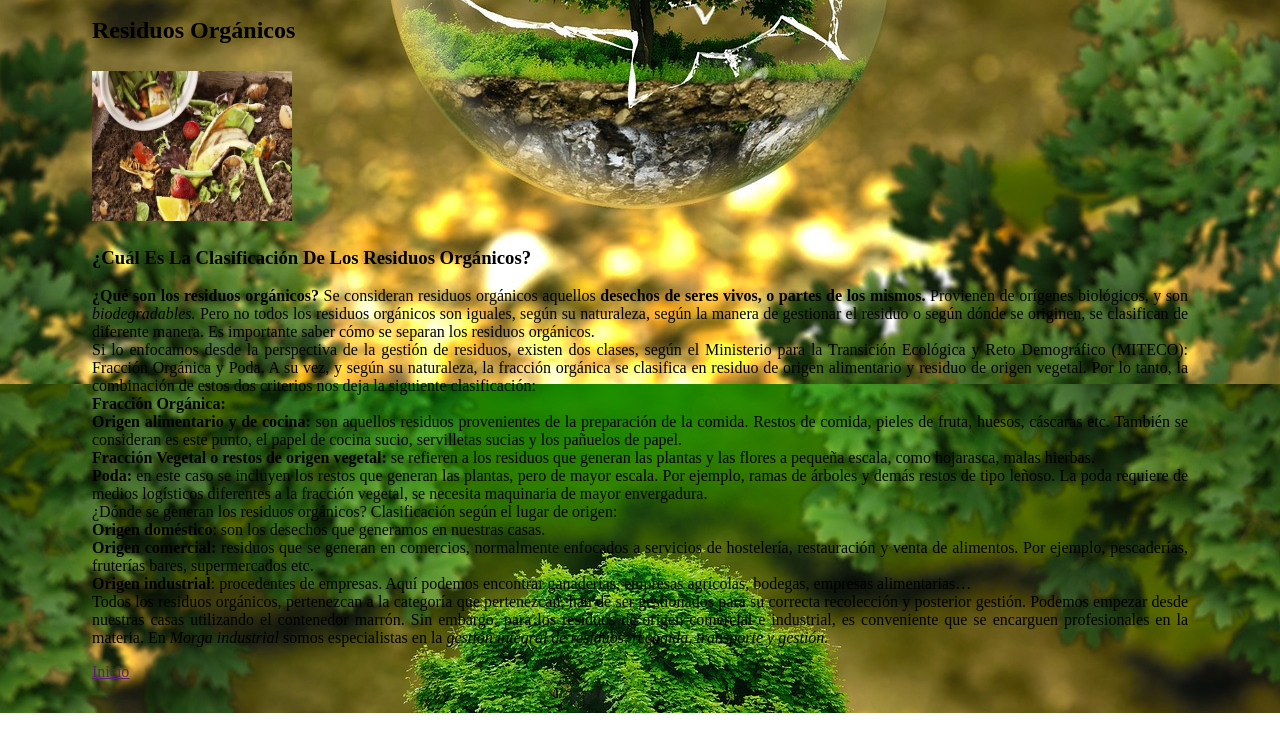
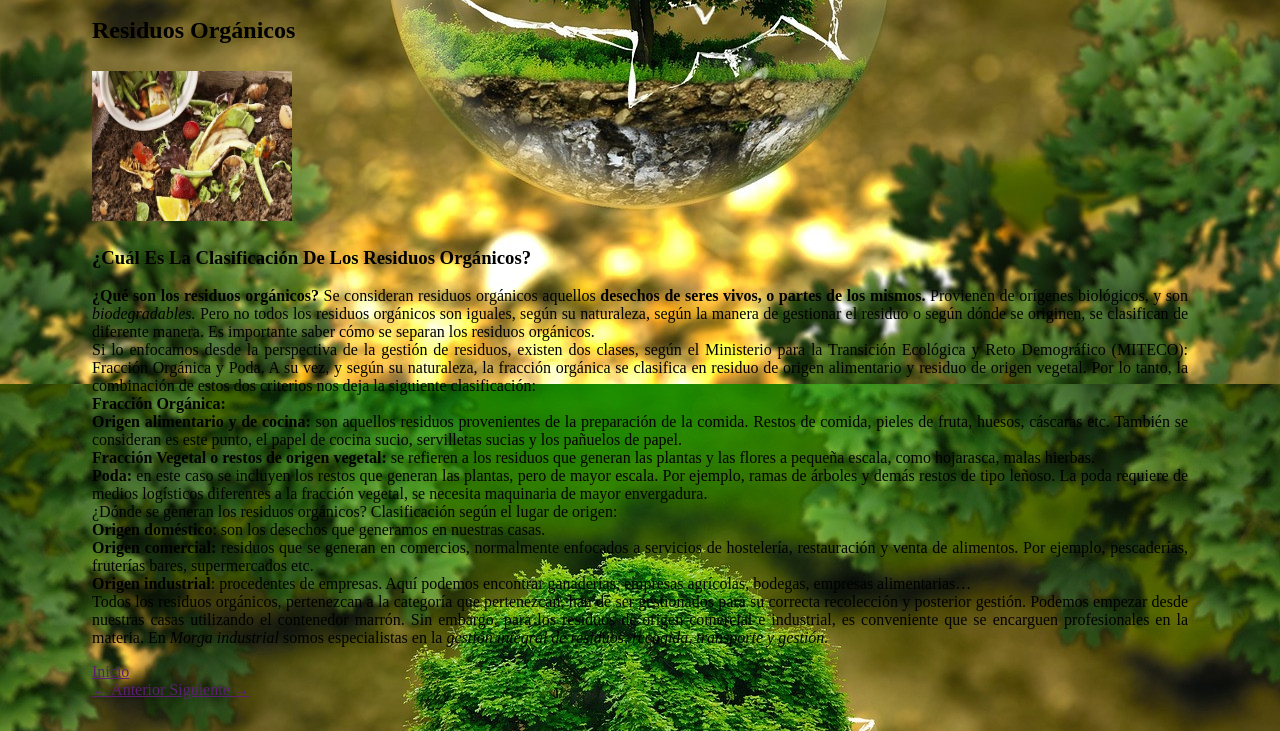
Before and after one commit to Emy801/PAEC-Ferrer-Violeta, a plain HTML site: page tipos_de_residuo.html in a window 1280 px wide. Shown: the part 3032-3763 px from the top of the page. Drawn offline with Linux system fonts and the light colour scheme.

Commit message:
Update tipos_de_residuo.html

```diff
--- a/tipos_de_residuo.html
+++ b/tipos_de_residuo.html
@@ -233,6 +233,11 @@
         </em>
 </p>
 <a href="index.html">Inicio</a>
+
+    <div class="cente">
+    <a href="que_es_el_resiclaje.html"> ← Anterior  </a>   <a href="las_3R.html">Siguiente → </a>
+    </div>
+
 </div>
 </body>
 </html>
```
